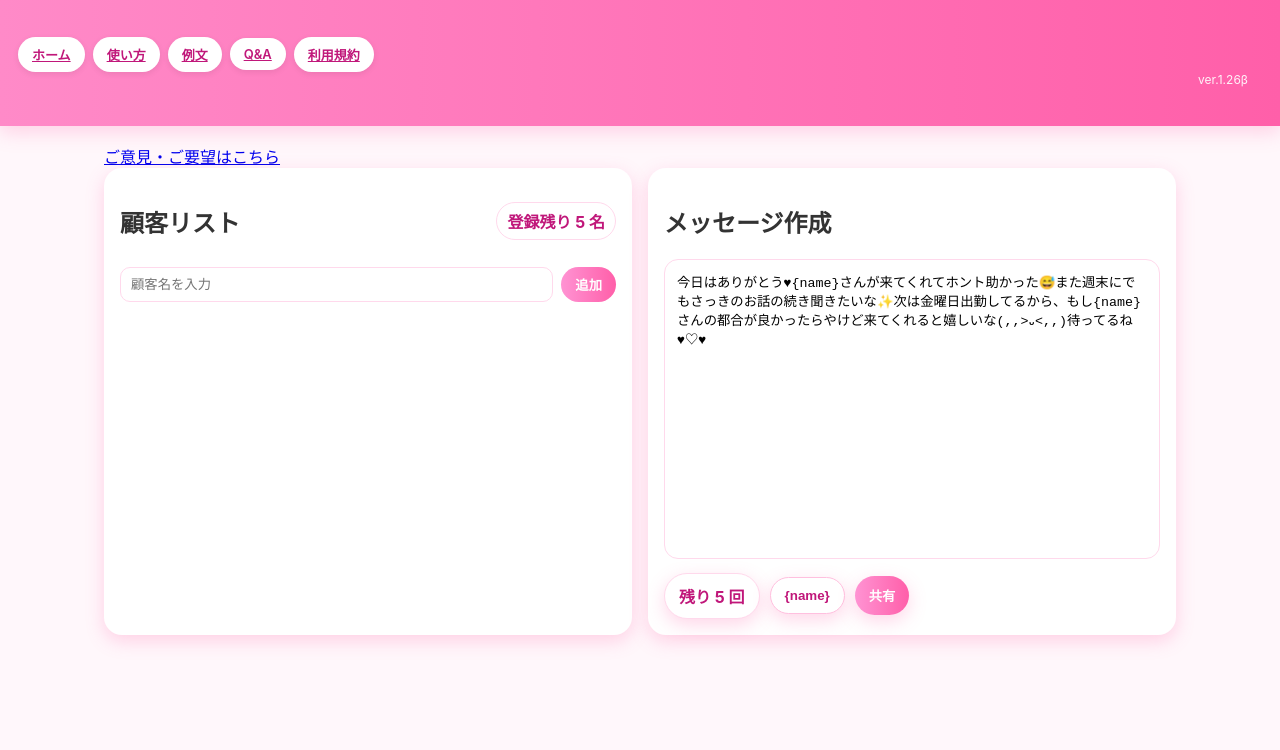
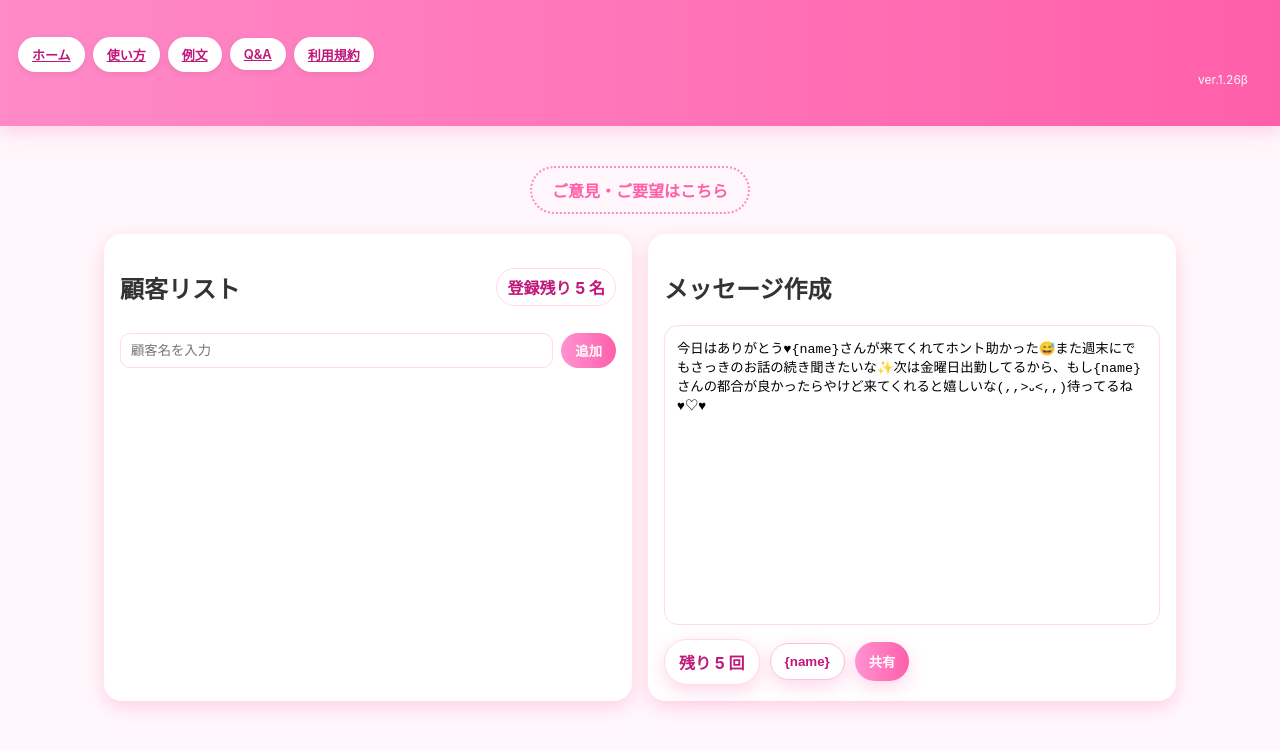
Before and after one commit to 326harada-pixel/himegoto, a plain HTML site: page index.html in a window 1280 px wide. Drawn offline with Linux system fonts and the light colour scheme.

Commit message:
Add feedback styles for links and containers
Add feedback section styles with hover effects.

```diff
--- a/style.css
+++ b/style.css
@@ -34,3 +34,23 @@ main{max-width:1100px;margin:18px auto;padding:0 14px}
 .feedback-btn{display:inline-block;padding:12px 22px;border-radius:999px;border:2px dashed #ff7fbd;background:rgba(255,255,255,.9);text-decoration:none;color:#c0177a;font-weight:700;box-shadow:var(--shadow)}
 .sample-block{margin:14px 0}
 .sample-text{width:100%;min-height:120px;border-radius:14px;border:1px solid #ffd9ec;padding:10px;background:#fff}
+.feedback {
+  text-align: center;
+  margin-top: 40px;
+  margin-bottom: 20px;
+}
+
+.feedback-link {
+  display: inline-block;
+  padding: 10px 20px;
+  border: 2px dotted #ff8ac8;
+  border-radius: 30px;
+  color: #ff5fa9;
+  text-decoration: none;
+  font-weight: bold;
+  transition: all 0.3s ease;
+}
+
+.feedback-link:hover {
+  background-color: #ffe4f1;
+}
```
